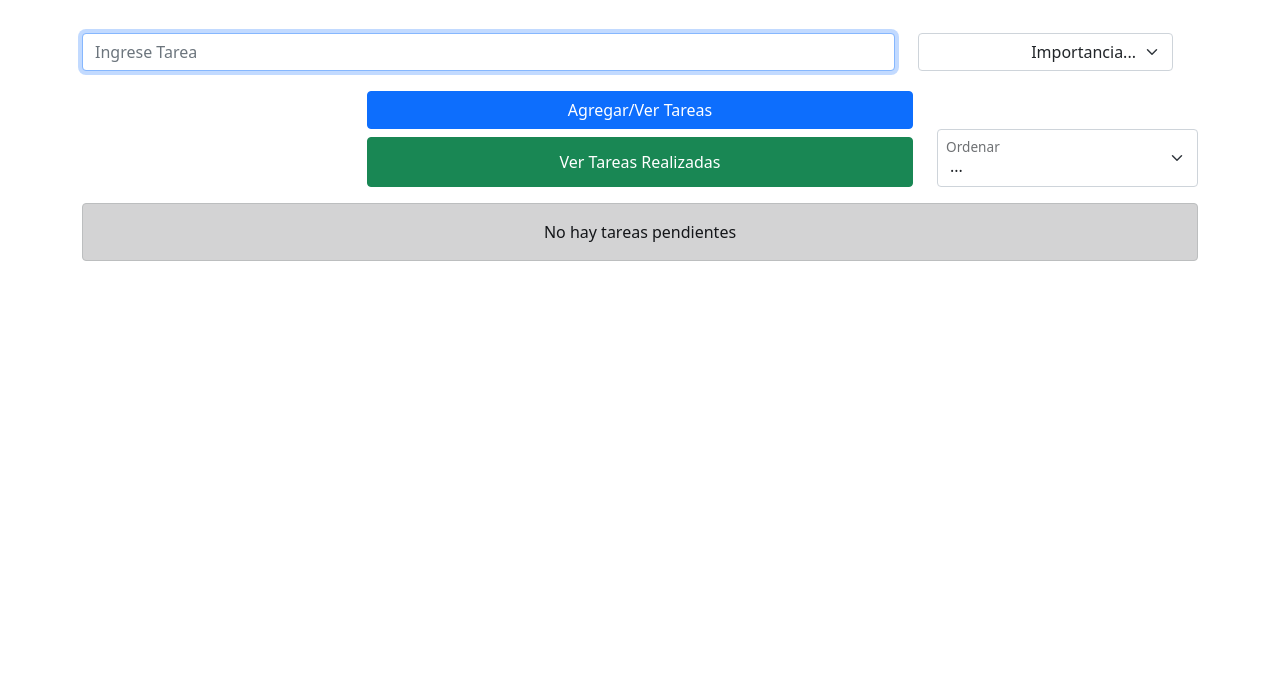
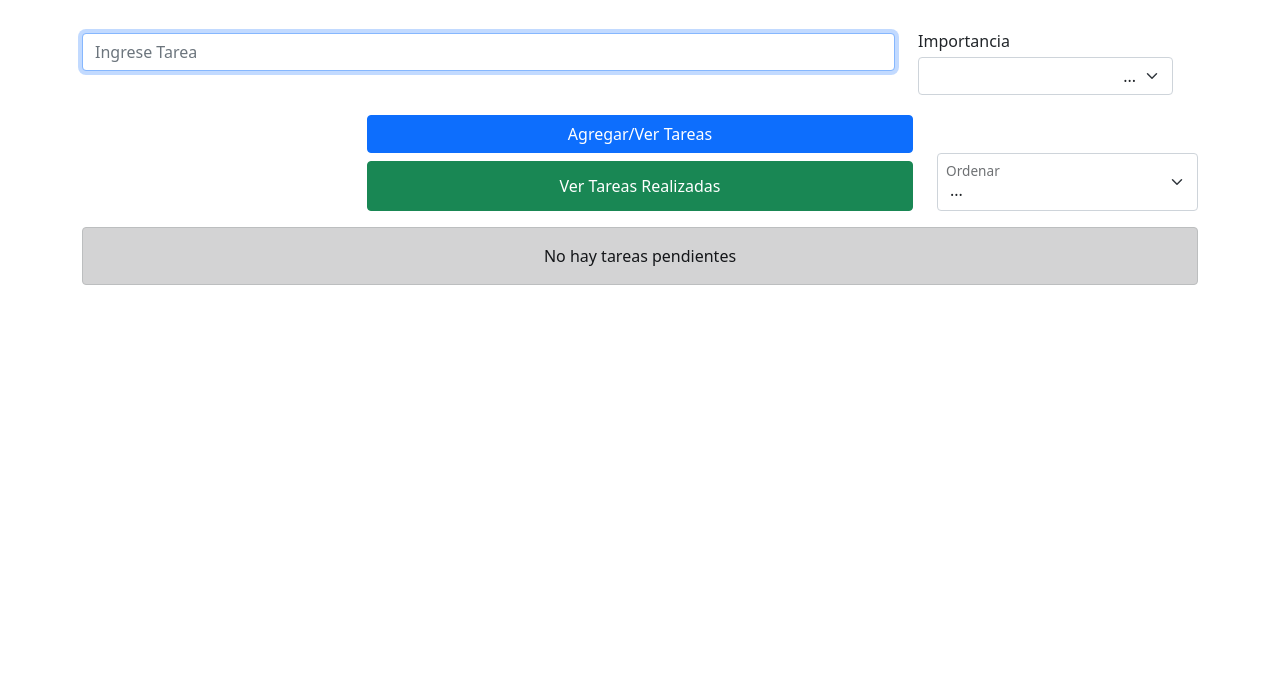
Before and after one commit to AgusIglesias72/ToDoList, a plain HTML site: page index.html in a window 1280 px wide. Shown: the part 115-800 px from the top of the page. Drawn offline with nearby package versions, Linux system fonts and the light colour scheme.

Commit message:
Modificacion del select Importancia

```diff
--- a/index.html
+++ b/index.html
@@ -23,8 +23,9 @@
                     </div>
                 </div>
                 <div class="col-3 needs-validation" novalidate>
+                    <label for="dificultad">Importancia</label>
                     <select id="dificultad" class="form-select my-1 text-end" value="">
-                        <option selected disabled value="">Importancia...</option>
+                        <option selected disabled value="">...</option>
                         <option class="text-success" value="0">Low</option>
                         <option class="text-warning" value="1">Medium</option>
                         <option class="text-danger" value="2">High</option>
```
